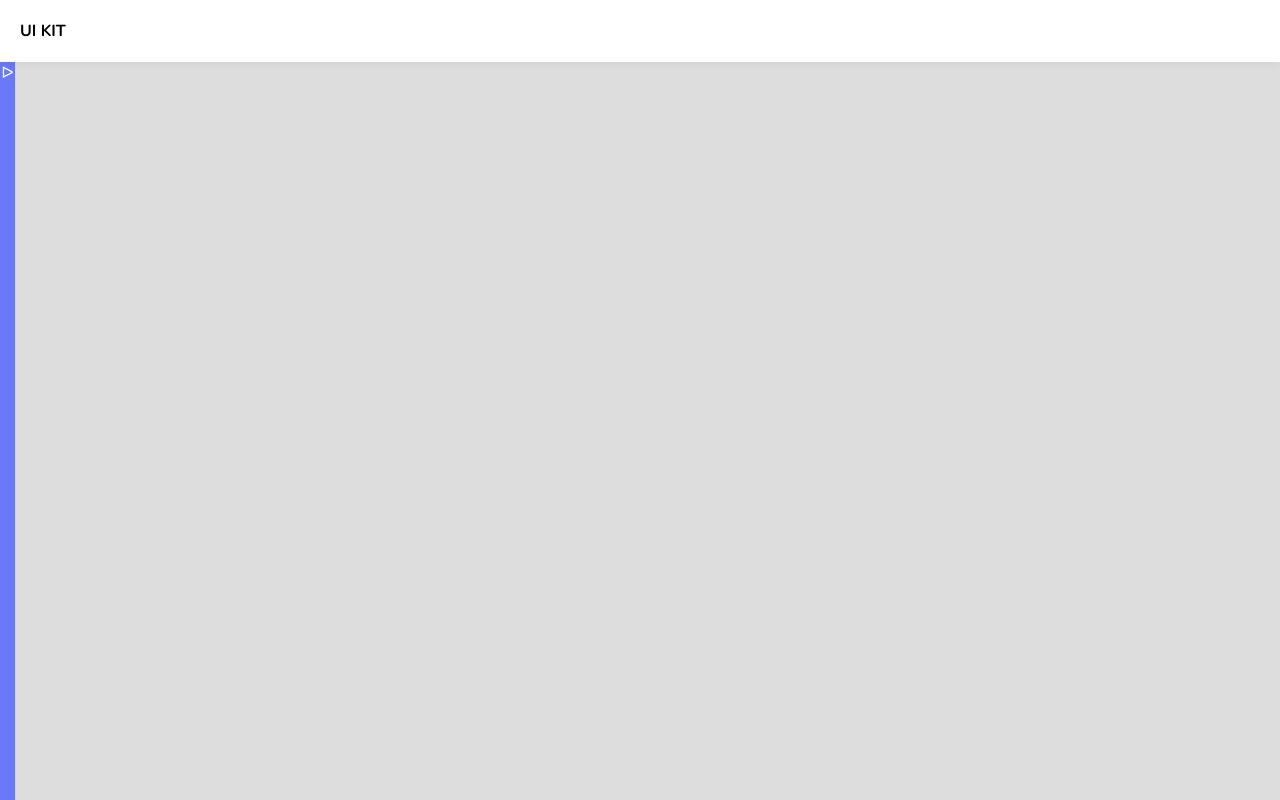
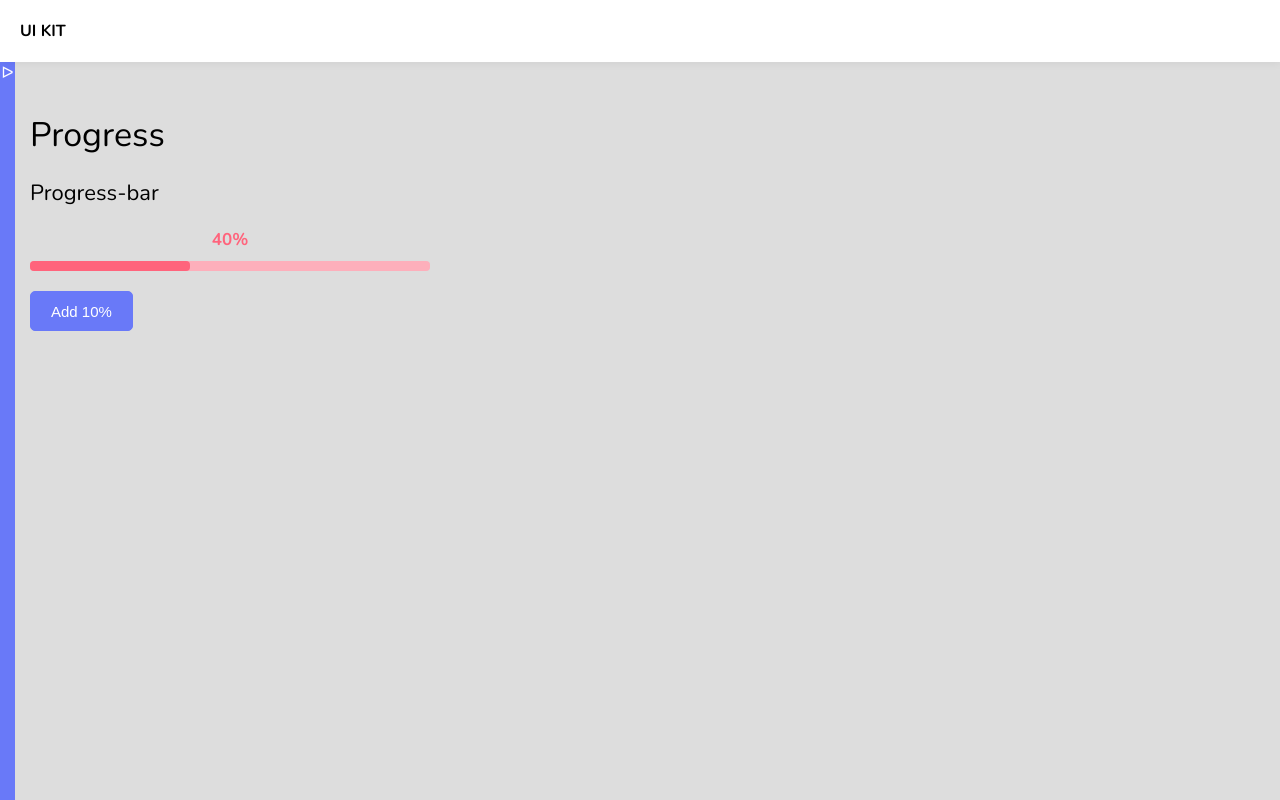
Before and after one commit to Prokhorova-Ri/vue-uikit, a Vue app: page /progress in a window 1280 px wide. Built offline with nearby package versions, Linux system fonts and the light colour scheme.

Commit message:
create progressBar

```diff
--- /dev/null
+++ b/src/components/Progress/VProgressBar.vue
@@ -0,0 +1,54 @@
+<script setup>
+const props = defineProps({
+  maxWidth: {
+    type: String,
+    default: "300px",
+  },
+  percent: {
+    type: Number,
+    required: true,
+  },
+  color: {
+    type: String,
+    default: "primary",
+  },
+});
+</script>
+
+<template>
+  <div class="progress-container" :style="[{ 'max-width': maxWidth }]">
+    <span class="progress-percent" :style="[{ color: `var(--${color})` }]"
+      >{{ percent }}%</span
+    >
+    <div class="progress" :style="[{ background: `var(--${color}-hover)` }]">
+      <div
+        class="progress-bar"
+        :style="[{ width: `${percent}%` }, { background: `var(--${color})` }]"
+      ></div>
+    </div>
+  </div>
+</template>
+
+<style lang="scss" scoped>
+.progress {
+  height: 10px;
+  border-radius: 4px;
+  &-container {
+    margin-bottom: 20px;
+    overflow: hidden;
+  }
+  &-bar {
+    background: #000;
+    height: 100%;
+    border-radius: 4px;
+    transition: 0.5s;
+  }
+  &-percent {
+    display: block;
+    text-align: center;
+    font-weight: bold;
+    font-size: 17px;
+    margin-bottom: 10px;
+  }
+}
+</style>
--- a/src/components/VRadiobutton.vue
+++ b/src/components/VRadiobutton.vue
@@ -37,6 +37,7 @@
 </script>
 
 <template>
+  <div>
     <input
       class="radiobutton"
       type="radio"
@@ -48,6 +49,7 @@
       @input="handleClick($event)"
     />
     <label :for="id">{{ label }}</label>
+  </div>
 </template>
 
 <style lang="scss" scoped>
--- a/src/components/layout/VSidebar.vue
+++ b/src/components/layout/VSidebar.vue
@@ -13,6 +13,7 @@
   { name: "Button", href: "/button" },
   { name: "Checkbox", href: "/checkbox" },
   { name: "Radiobutton", href: "/radiobutton" },
+  { name: "Progress", href: "/progress" },
 ]);
 </script>
 
--- a/src/router/index.js
+++ b/src/router/index.js
@@ -4,6 +4,7 @@
 import VTypography from "@/views/VTypography.vue";
 import VCheckbox from "@/views/VCheckbox.vue";
 import VRadiobutton from "@/views/VRadiobutton.vue";
+import VProgress from "@/views/VProgress.vue";
 const router = createRouter({
   history: createWebHistory(import.meta.env.BASE_URL),
   routes: [
@@ -32,6 +33,11 @@
       name: "Radiobutton",
       component: VRadiobutton,
     },
+    {
+      path: "/progress",
+      name: "Progress",
+      component: VProgress,
+    },
   ],
 });
 
--- /dev/null
+++ b/src/views/VProgress.vue
@@ -0,0 +1,23 @@
+<script setup>
+import { ref } from "vue";
+import VProgress from "@/components/Progress/VProgressBar.vue";
+import VButton from "@/components/VButton.vue";
+
+const percentBar = ref(40);
+const addPercentBar = () => {
+  percentBar.value += 10;
+  if (percentBar.value > 100) {
+    percentBar.value = 100;
+  }
+};
+</script>
+
+<template>
+  <div>
+    <h1 class="heading-1">Progress</h1>
+    <h2 class="heading-2">Progress-bar</h2>
+    <div class="line line__block"></div>
+    <VProgress maxWidth="400px" :percent="percentBar" color="danger" />
+    <VButton label="Add 10%" @click="addPercentBar">Add 10%</VButton>
+  </div>
+</template>
```
Lines whose indentation alone changed are shown as unchanged.
